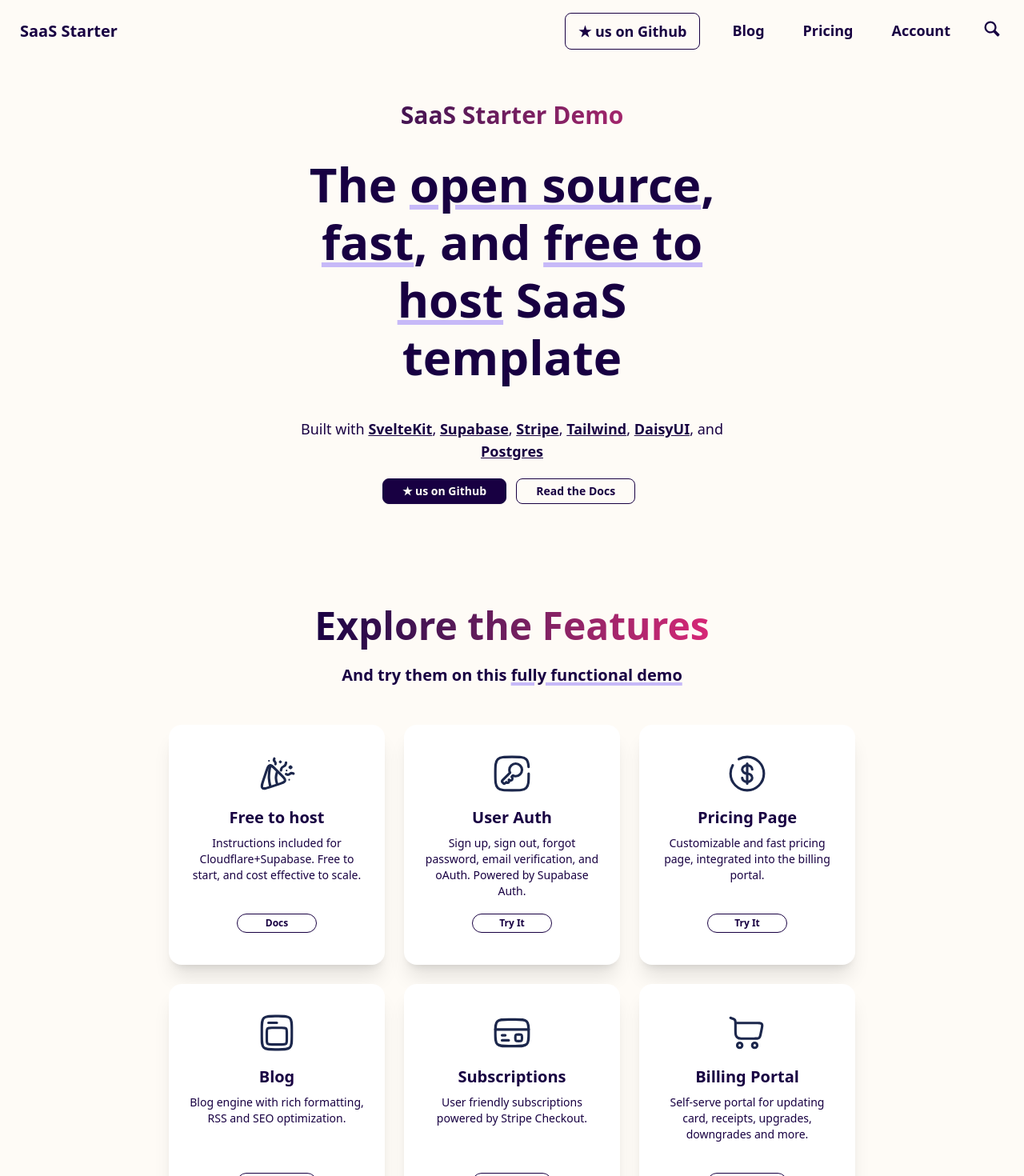
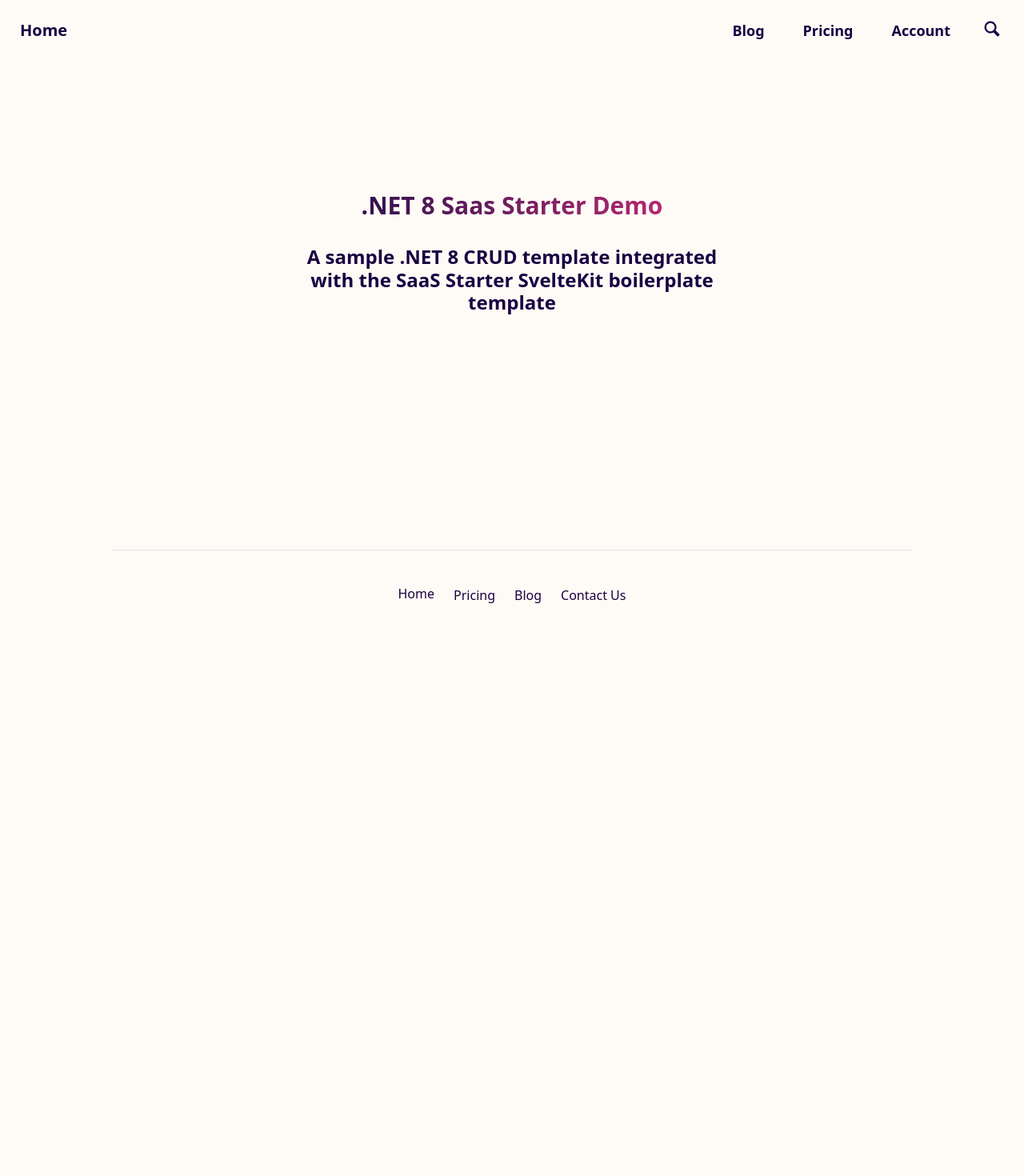
Before and after one commit to DustinChristians/template-.NET8-svelte, a SvelteKit app in the folder UI/: page / in a window 1280 px wide. Shown: the top 1470 px of the page at 80% size. After the commit the page ends 800 px from the top, so only its background shows below. Built offline with nearby package versions, Linux system fonts and the light colour scheme.

Commit message:
Removed unneeded content.

```diff
--- a/UI/src/config.ts
+++ b/UI/src/config.ts
@@ -1,4 +1,4 @@
-export const WebsiteName: string = "SaaS Starter"
+export const WebsiteName: string = "Home"
 export const WebsiteBaseUrl: string = "https://saasstarter.work"
 export const WebsiteDescription: string =
   "Open source, fast, and free to host SaaS template. Built with SvelteKit, Supabase, Stripe, Tailwind, DaisyUI, and Postgres"
--- a/UI/src/routes/(marketing)/+layout.svelte
+++ b/UI/src/routes/(marketing)/+layout.svelte
@@ -15,12 +15,6 @@
   </div>
   <div class="flex-none">
     <ul class="menu menu-horizontal px-1 hidden sm:flex font-bold text-lg">
-      <li class="md:mx-4">
-        <a
-          href="https://github.com/CriticalMoments/CMSaasStarter"
-          class="border border-primary">★ us on Github</a
-        >
-      </li>
       <li class="md:mx-2"><a href="/blog">Blog</a></li>
       <li class="md:mx-2"><a href="/pricing">Pricing</a></li>
       <li class="md:mx-2"><a href="/account">Account</a></li>
@@ -66,12 +60,6 @@
         <li><a href="/pricing">Pricing</a></li>
         <li><a href="/account">Account</a></li>
         <li><a href="/search">Search</a></li>
-        <li>
-          <a
-            href="https://github.com/CriticalMoments/CMSaasStarter"
-            class="border border-primary">★ us on Github</a
-          >
-        </li>
       </ul>
     </div>
   </div>
@@ -88,28 +76,11 @@
   <footer
     class="footer p-10 gap-x-48 lg:gap-x-64 xl:gap-x-96 place-content-center text-base"
   >
-    <nav>
-      <span class="footer-title opacity-80">Explore</span>
-      <a class="link link-hover mb-1" href="/">Overview</a>
+    <nav class="flex items-center space-x-4">
+      <a class="link link-hover mb-1" href="/">Home</a>
       <a class="link link-hover my-1" href="/pricing">Pricing</a>
       <a class="link link-hover my-1" href="/blog">Blog</a>
       <a class="link link-hover my-1" href="/contact_us">Contact Us</a>
-      <a
-        class="link link-hover my-1"
-        href="https://github.com/CriticalMoments/CMSaasStarter">Github</a
-      >
     </nav>
-    <aside>
-      <span class="footer-title opacity-80">Sponsor</span>
-      <a class="max-w-[260px]" href="https://getkiln.ai">
-        <div class="font-bold text-3xl mb-1">Kiln AI</div>
-        <div class="font-medium mb-3">Build High Quality AI Products</div>
-        <div class="font-light">
-          Use advanced AI tactics, and collaborate with your team. Free apps for
-          Mac and Windows.
-        </div>
-        <div class="link text-sm font-bold mt-2">Learn More</div>
-      </a>
-    </aside>
   </footer>
 </div>
--- a/UI/src/routes/(marketing)/+page.svelte
+++ b/UI/src/routes/(marketing)/+page.svelte
@@ -235,197 +235,13 @@
       <div
         class="text-xl md:text-3xl font-bold bg-clip-text text-transparent bg-gradient-to-r from-primary to-accent mb-3 md:mb-7 pb-1"
       >
-        SaaS Starter Demo
+        .NET 8 Saas Starter Demo
       </div>
 
-      <div
-        class="text-4xl md:text-6xl font-bold px-2"
-        style="line-height: 1.2;"
-      >
-        The
-        <span
-          class="underline decoration-secondary decoration-4 md:decoration-[6px]"
-          >open source</span
-        >,
-        <span
-          class="underline decoration-secondary decoration-4 md:decoration-[6px]"
-          >fast</span
-        >, and
-        <span
-          class="underline decoration-secondary decoration-4 md:decoration-[6px]"
-          >free to host</span
-        >
-        <span> SaaS template</span>
-      </div>
-      <div class="mt-6 md:mt-10 text-sm md:text-lg">
-        Built with <a
-          href="https://kit.svelte.dev"
-          class="link font-bold"
-          target="_blank">SvelteKit</a
-        >,
-        <a href="https://supabase.com" class="link font-bold" target="_blank"
-          >Supabase</a
-        >,
-        <a href="https://stripe.com" class="link font-bold" target="_blank"
-          >Stripe</a
-        >,
-        <a href="https://tailwindcss.com" class="link font-bold" target="_blank"
-          >Tailwind</a
-        >,
-        <a href="https://daisyui.com" class="link font-bold" target="_blank"
-          >DaisyUI</a
-        >, and
-        <a
-          href="https://www.postgresql.org"
-          class="link font-bold"
-          target="_blank">Postgres</a
-        >
-      </div>
-      <div class="mt-6 md:mt-2">
-        <a href="https://github.com/CriticalMoments/CMSaasStarter">
-          <button class="btn btn-primary btn-sm px-6">★ us on Github</button>
-        </a>
-        <a
-          href="https://github.com/CriticalMoments/CMSaasStarter/tree/main#saas-starter"
-        >
-          <button class="btn btn-outline btn-primary btn-sm px-6 mt-3 mx-2"
-            >Read the Docs</button
-          >
-        </a>
+      <div class="md:text-2xl font-bold px-2" style="line-height: 1.2;">
+        A sample .NET 8 CRUD template integrated with the SaaS Starter SvelteKit
+        boilerplate template
       </div>
     </div>
   </div>
 </div>
-<div class="min-h-[60vh]">
-  <div class="pt-20 pb-8 px-7">
-    <div class="max-w-lg mx-auto text-center">
-      <div
-        class="text-3xl md:text-5xl font-bold bg-clip-text text-transparent bg-gradient-to-r from-primary to-accent pb-2"
-      >
-        Explore the Features
-      </div>
-      <div class="mt-4 text-xl font-bold">
-        And try them on this
-        <span
-          class="underline decoration-secondary decoration-[3px] md:decoration-[4px]"
-        >
-          fully functional demo
-        </span>
-      </div>
-    </div>
-
-    <div
-      class="flex gap-6 mt-12 max-w-[1064px] mx-auto place-content-center flex-wrap"
-    >
-      {#each features as feature}
-        <div class="card bg-white w-[270px] min-h-[300px] flex-none shadow-xl">
-          <div class="card-body items-center text-center p-[24px] pt-[32px]">
-            <div>
-              <svg
-                width="50px"
-                height="50px"
-                class="mb-2 mt-1"
-                viewBox="0 0 24 24"
-                fill="none"
-                xmlns="http://www.w3.org/2000/svg"
-              >
-                <!-- eslint-disable-next-line svelte/no-at-html-tags -->
-                {@html feature.svgContent}
-              </svg>
-            </div>
-            <h2 class="card-title">
-              {feature.name}
-            </h2>
-            <p class="text-sm">
-              {feature.description}
-            </p>
-            {#if feature.link}
-              <a
-                href={feature.link}
-                class="pb-4"
-                target={feature.newPage ? "_blank" : ""}
-              >
-                <button
-                  class="btn btn-xs btn-outline rounded-full btn-primary min-w-[100px]"
-                  >{feature.linkText ? feature.linkText : "Try It"}</button
-                >
-              </a>
-            {/if}
-          </div>
-        </div>
-      {/each}
-    </div>
-  </div>
-</div>
-<div class="hero min-h-[60vh] mt-12">
-  <div class="hero-content text-center pb-16 pt-4 px-4">
-    <div class="max-w-lg">
-      <div
-        class="text-3xl md:text-5xl font-bold bg-clip-text text-transparent bg-gradient-to-r from-primary to-accent mt-4 pb-2"
-      >
-        See it in Action
-      </div>
-      <div
-        class="flex flex-col lg:flex-row mt-6 gap-6 place-content-center content-center"
-      >
-        <div class="hidden md:block">
-          <a href="https://criticalmoments.io" target="_blank" class="link">
-            <div class="mockup-browser border">
-              <div class="mockup-browser-toolbar">
-                <div class="input" style="background:#eee;">
-                  https://criticalmoments.io
-                </div>
-              </div>
-              <div class="flex justify-center">
-                <img
-                  alt="Screenshot of criticalmoments.io homepage"
-                  class="aspect-[2044/1242]"
-                  src="/images/example-home.png"
-                />
-              </div>
-            </div>
-          </a>
-        </div>
-        <div class="md:hidden">
-          <a href="https://criticalmoments.io" target="_blank" class="link">
-            <div class="card shadow-xl border overflow-hidden">
-              <img
-                alt="Screenshot of criticalmoments.io homepage"
-                class="aspect-[2044/1242]"
-                src="/images/example-home.png"
-              />
-            </div></a
-          >
-        </div>
-        <div class="min-w-[270px] lg:min-w-[420px] flex mt-6 lg:mt-0">
-          <div class="my-auto">
-            <div class="px-4 text-lg md:text-xl">
-              <a href="https://criticalmoments.io" class="" target="_blank"
-                >SaaS Starter was created by <span
-                  class="font-bold whitespace-nowrap">Critical Moments</span
-                >: a SDK to to help mobile apps
-                <span class="underline decoration-secondary decoration-[3px]"
-                  >increase conversion rates and app-ratings.</span
-                ></a
-              >
-            </div>
-            <div class="px-4 mt-6 text-lg md:text-xl">
-              Our <a
-                href="https://criticalmoments.io"
-                class="link font-bold"
-                target="_blank">webpage</a
-              > is the best example of SaaS Starter with style and real content.
-            </div>
-            <div class="mt-4 text-large">
-              <a href="https://criticalmoments.io" target="_blank">
-                <button class="btn btn-primary btn-wide mt-3"
-                  >See it in Action</button
-                >
-              </a>
-            </div>
-          </div>
-        </div>
-      </div>
-    </div>
-  </div>
-</div>
--- a/UI/src/routes/(marketing)/blog/posts.ts
+++ b/UI/src/routes/(marketing)/blog/posts.ts
@@ -1,5 +1,5 @@
 export const blogInfo = {
-  name: "SaaS Starter Blog",
+  name: "Blog",
   description: "A sample blog",
 }
 
@@ -14,12 +14,6 @@
 // Update this list with the actual blog post list
 // Create a page in the "(posts)" directory for each entry
 const blogPosts: BlogPost[] = [
-  {
-    title: "How we built a beautiful 41kb SaaS website with this template",
-    description: "How to use this template you to bootstrap your own site.",
-    link: "/blog/how_we_built_our_41kb_saas_website",
-    date: "2024-03-10",
-  },
   {
     title: "Example Blog Post 2",
     description: "Even more example content!",
```
